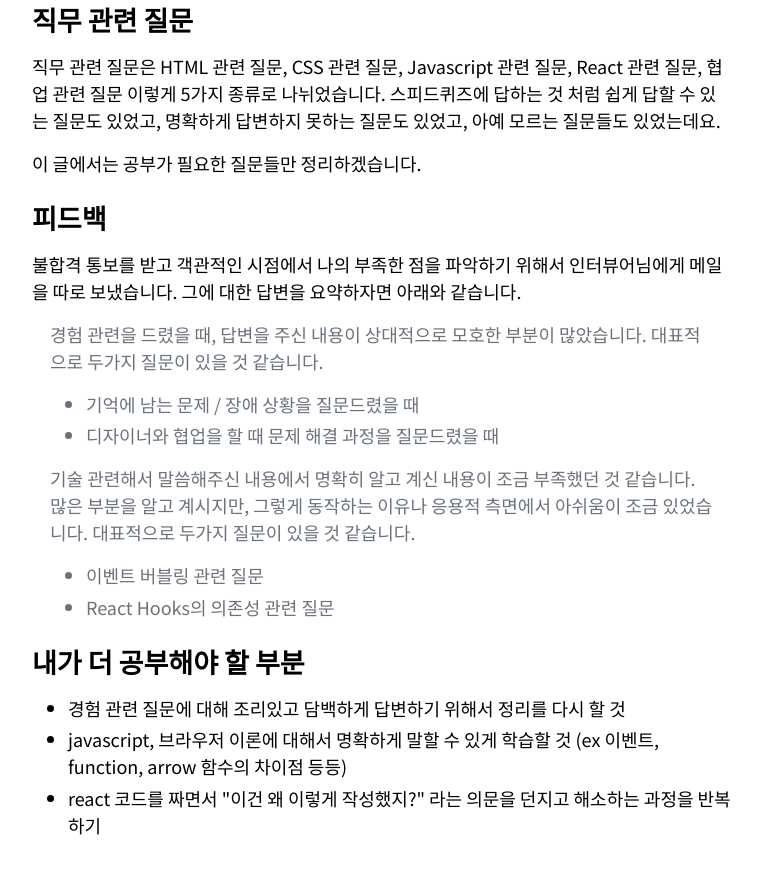
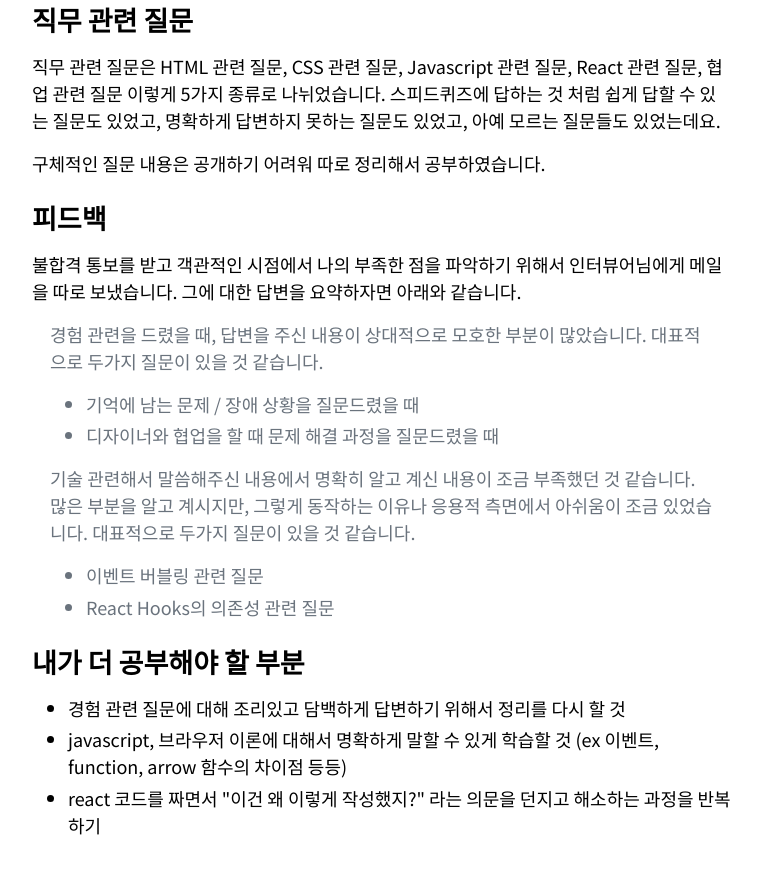
Before and after one commit to jodnddus/blog, a Gatsby site: page /interview-review/ in a window 1280 px wide. Shown: the part 2309-3182 px from the top of the page, without its empty margins (258-1019 px from the left). Built offline with nearby package versions, Linux system fonts and the light colour scheme; Gatsby itself is replaced by a stand-in of ours.

Commit message:
인터뷰 리뷰 글 직무 관련 질문 섹션 정리

```diff
--- a/posts/interview-review.md
+++ b/posts/interview-review.md
@@ -49,7 +49,7 @@ A. 설문응답자로부터 응답을 수집하고 서버로 전송하는 기능
 
 직무 관련 질문은 HTML 관련 질문, CSS 관련 질문, Javascript 관련 질문, React 관련 질문, 협업 관련 질문 이렇게 5가지 종류로 나뉘었습니다. 스피드퀴즈에 답하는 것 처럼 쉽게 답할 수 있는 질문도 있었고, 명확하게 답변하지 못하는 질문도 있었고, 아예 모르는 질문들도 있었는데요.
 
-이 글에서는 공부가 필요한 질문들만 정리하겠습니다.
+구체적인 질문 내용은 공개하기 어려워 따로 정리해서 공부하였습니다.
 
 ## 피드백
 
```
